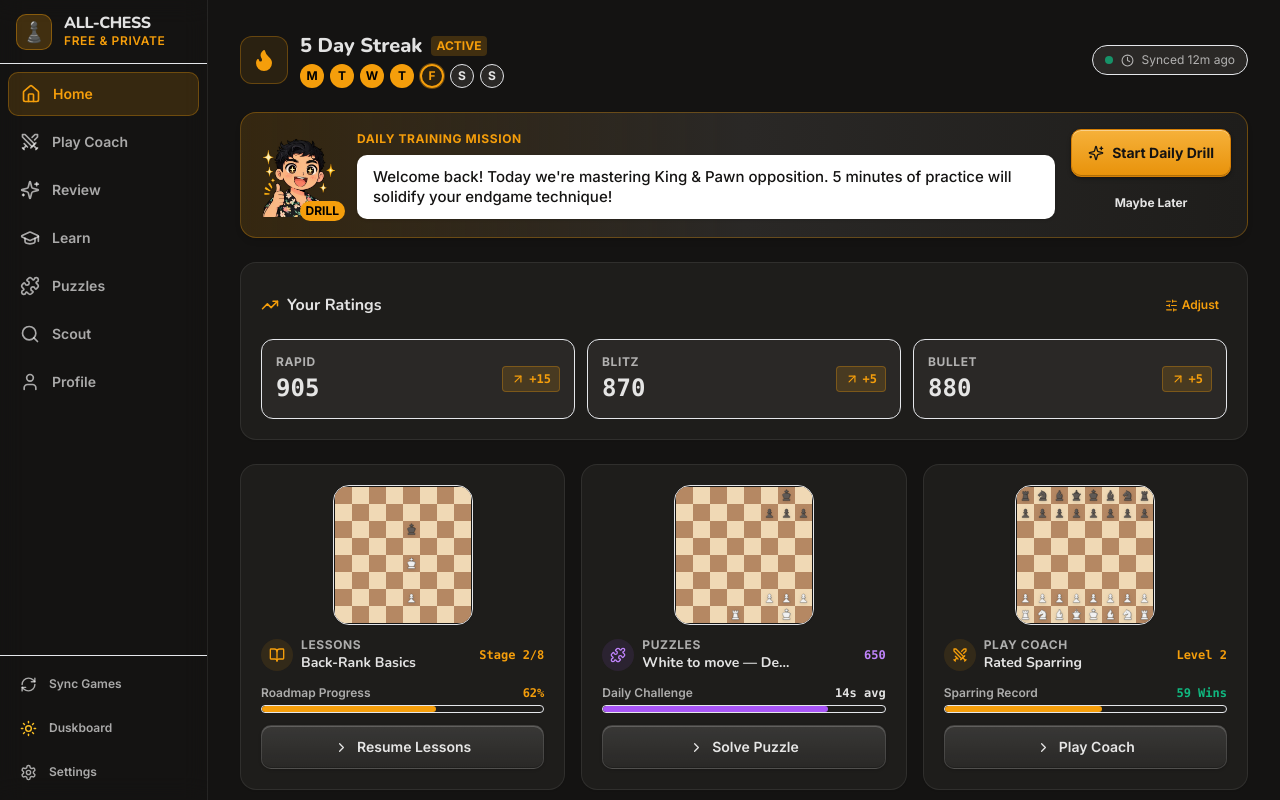
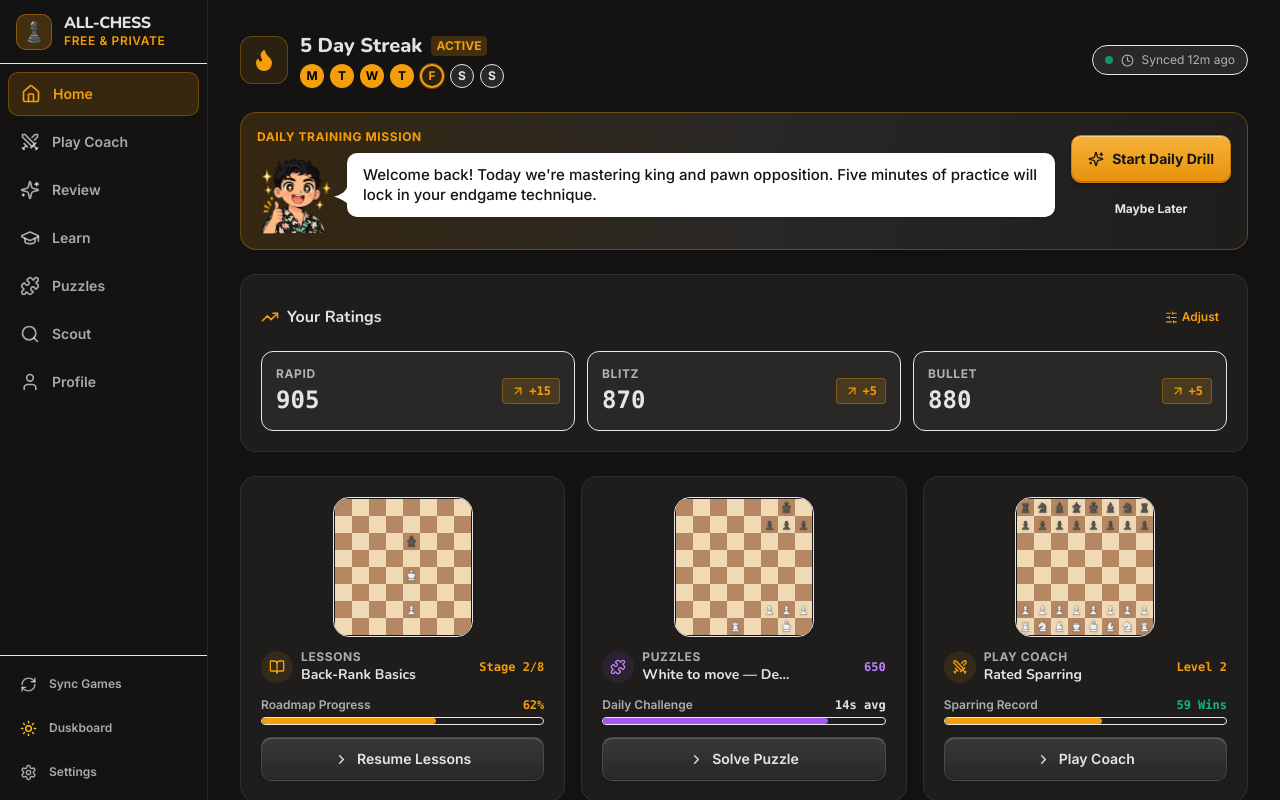
Before and after one commit to rogeralukka/ALL-CHESS, a React (Vite) app in the folder frontend/: page / in a window 1280 px wide. Built offline with nearby package versions, Linux system fonts and the light colour scheme.

Commit message:
Add files via upload

```diff
--- a/frontend/src/features/home/Home.tsx
+++ b/frontend/src/features/home/Home.tsx
@@ -2,8 +2,7 @@ import React, { useEffect, useState } from 'react';
 import { Card } from '@/components/Card';
 import { Button } from '@/components/Button';
 import { ProgressBar } from '@/components/ProgressBar';
-import { CoachAvatar } from '@/features/coach/CoachAvatar';
-import { CoachBubble } from '@/features/coach/CoachBubble';
+import { CoachSpeech } from '@/features/coach/CoachSpeech';
 import { Board } from '@/features/board/Board';
 import { useSettingsStore } from '@/data/settingsStore';
 import { BOARD_THEMES, PIECE_SETS } from '@/data/boardThemes';
@@ -138,17 +137,15 @@ export const Home: React.FC = () => {
       {/* Coach Daily Drill Hero Card */}
       {!coachDismissed && (
         <div className="flex flex-col md:flex-row items-center gap-4 p-4 rounded-2xl bg-gradient-to-r from-amber-500/15 via-theme-raised to-theme-card border border-amber-500/30 shadow-md min-w-0 w-full">
-          <div className="relative flex-shrink-0">
-            <CoachAvatar expression="thumbsup" mode="bust" size={84} />
-            <div className="absolute -bottom-1 -right-1 bg-amber-500 text-black text-xs font-black px-1.5 py-0.5 rounded-full">
-              DRILL
-            </div>
-          </div>
-          <div className="flex-1 space-y-2 text-center md:text-left min-w-0 w-full">
+          <div className="flex-1 space-y-2 min-w-0 w-full">
             <div className="text-xs uppercase font-black tracking-wider text-amber-500">
               Daily Training Mission
             </div>
-            <CoachBubble text="Welcome back! Today we're mastering King & Pawn opposition. 5 minutes of practice will solidify your endgame technique!" />
+            <CoachSpeech
+              expression="thumbsup"
+              size={80}
+              text="Welcome back! Today we're mastering king and pawn opposition. Five minutes of practice will lock in your endgame technique."
+            />
           </div>
           <div className="flex flex-col sm:flex-row md:flex-col gap-2 w-full md:w-auto flex-shrink-0">
             <Button
```
